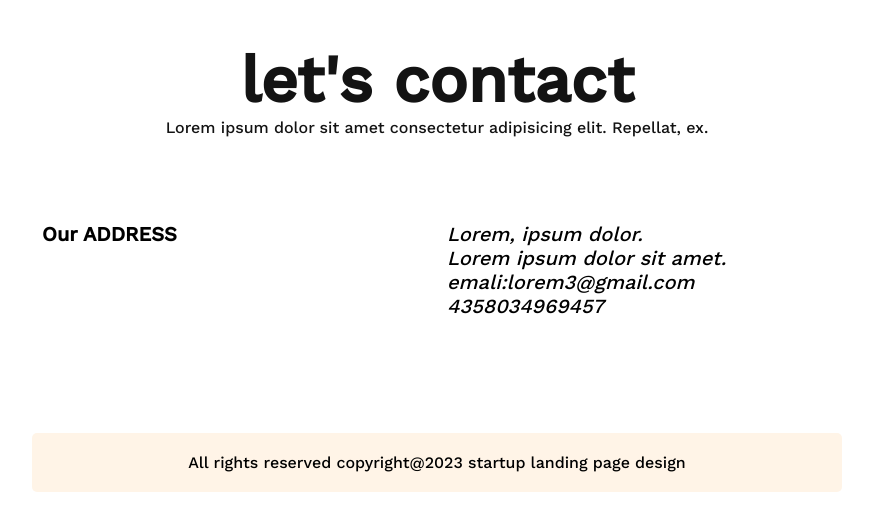
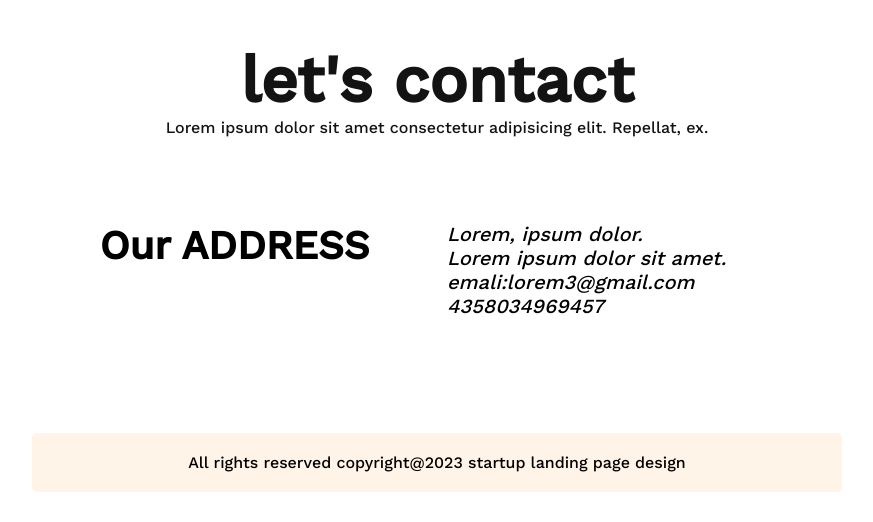
Before and after one commit to sharin45593/project-4, a plain HTML site: page index.html in a window 1280 px wide. Shown: the part 2698-3220 px from the top of the page, without its empty margins (203-1076 px from the left). Drawn offline with nearby package versions, Linux system fonts and the light colour scheme.

Commit message:
final done

```diff
--- a/index.html
+++ b/index.html
@@ -144,7 +144,7 @@
                     <div class="contact">
                         <div class="from-info">
 
-                            <h4 >Our ADDRESS</h4>
+                            <h4 class="from-title" >Our ADDRESS</h4>
                         </div>
                         <div class="from-info">
                            <Address>
--- a/styles/style.css
+++ b/styles/style.css
@@ -177,6 +177,10 @@ color: #131313;
     font-size: 20px;
     font-weight: 200px;
 }
+.from-title{
+    font-size: 40px;
+    text-align: center;
+}
 
 .footer{
     background-color: #FFF4E7;
```
